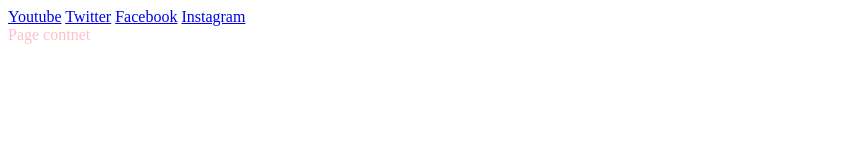
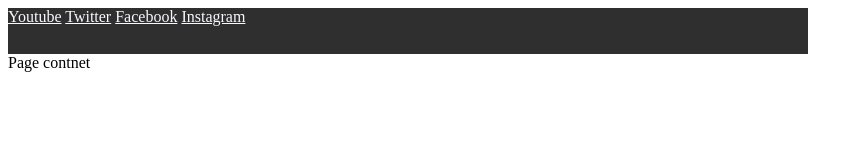
Before and after one commit to mpiechulek/SCSS-template, a website: page index.html in a window 1280 px wide. Shown: the whole page, without its empty margins (0-863 px from the left). Drawn offline with Linux system fonts and the light colour scheme.

Commit message:
added separete files of scss

```diff
--- /dev/null
+++ b/scss/content.scss
@@ -0,0 +1,3 @@
+.content {
+
+}
--- /dev/null
+++ b/scss/layout.scss
@@ -0,0 +1,4 @@
+.layout {
+    width: 100vh;
+    height: 100vh;
+}
--- a/scss/main.scss
+++ b/scss/main.scss
@@ -1,3 +1,5 @@
-body {
-    color:pink;
-}
+@import 'variables';
+@import 'navbar';
+@import 'content';
+@import 'layout';
+@import 'base';
--- /dev/null
+++ b/scss/navbar.scss
@@ -0,0 +1,7 @@
+.navbar {
+    height: 46px;
+    background-color: $color-primary;
+    a {
+       color: $color-text;
+    }
+}
--- /dev/null
+++ b/scss/variables.scss
@@ -0,0 +1,4 @@
+// colors
+$color-primary: #2f2f2f;
+$color-secondary: #0095ff;
+$color-text: ghostwhite;
```
Also changed, not shown: css/main.css, scss/base.scss (added).
